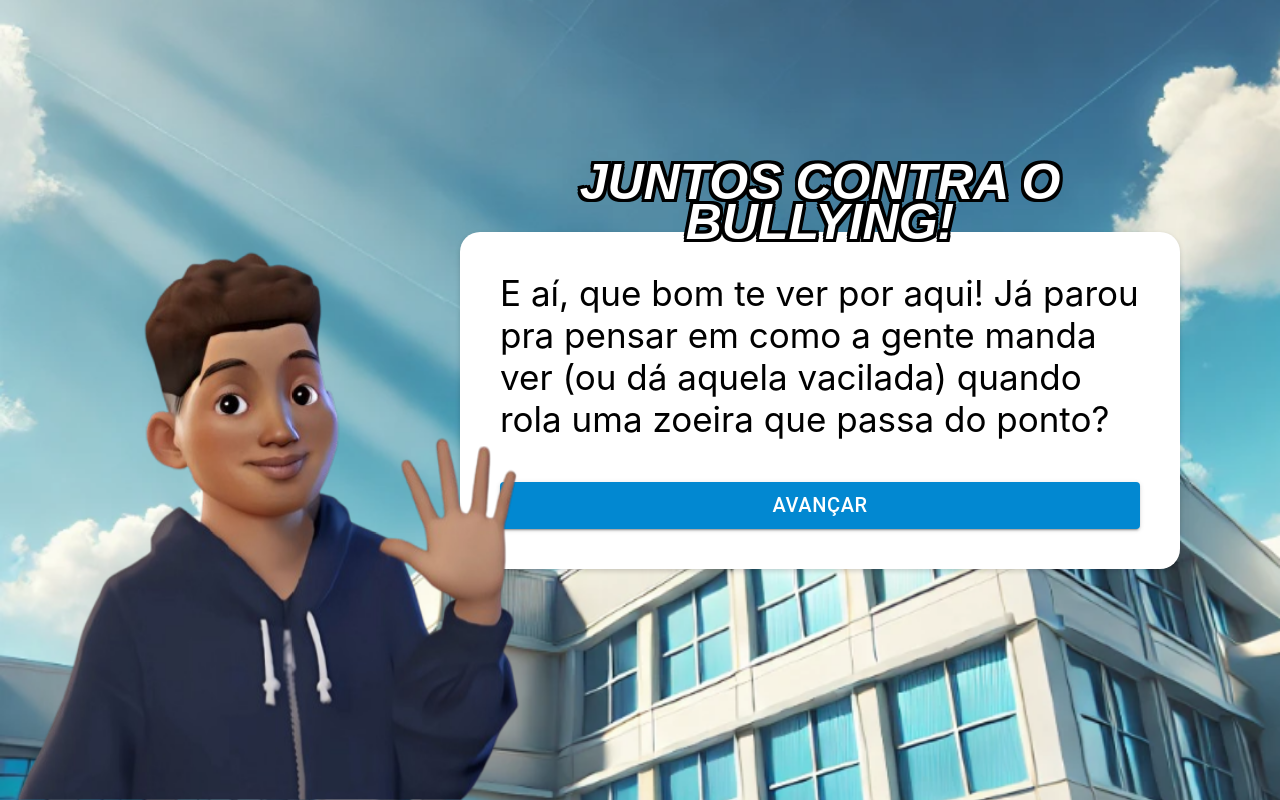
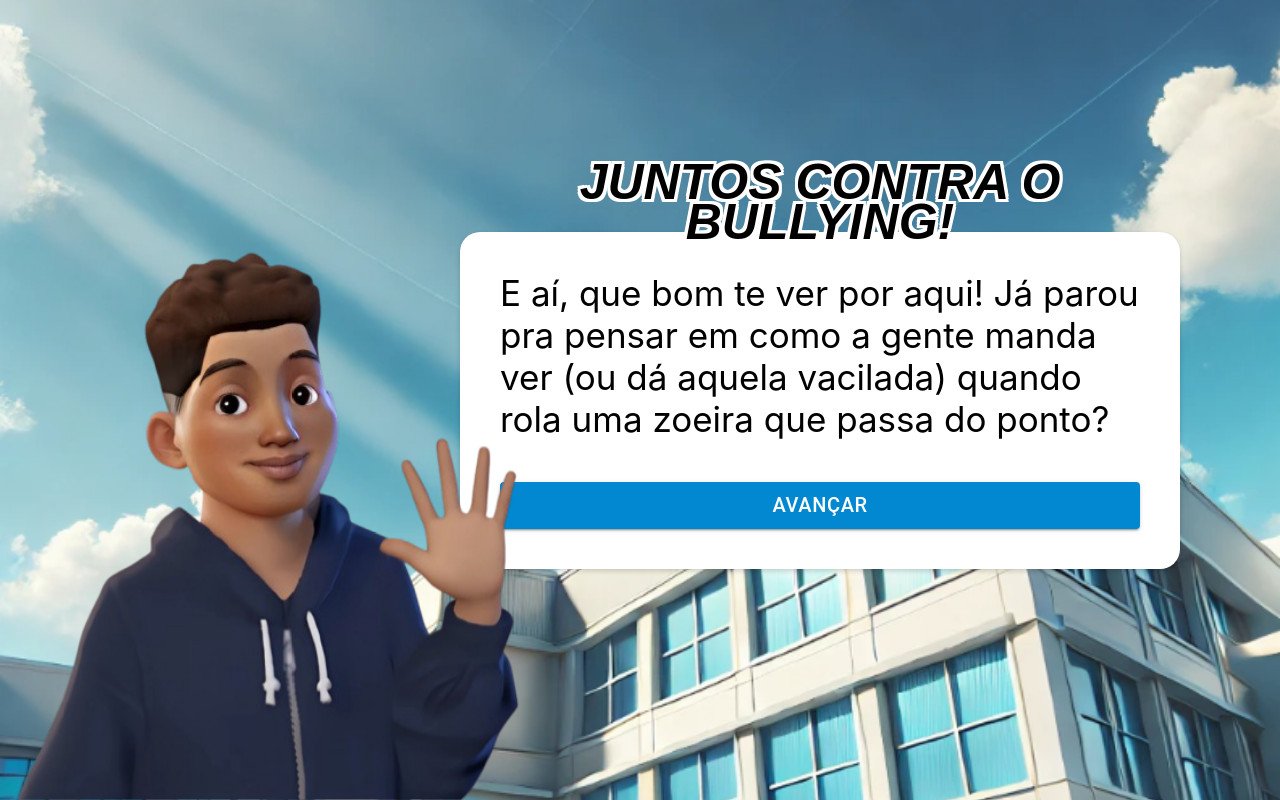
Before and after one commit to brunoleonardi/contraB, a React (Create React App) app: page / in a window 1280 px wide. Built offline with nearby package versions, Linux system fonts and the light colour scheme; a web font is replaced by a local one.

Commit message:
reverse colors on title text

```diff
--- a/src/App.css
+++ b/src/App.css
@@ -17,16 +17,16 @@
   line-height: 40px;
   font-weight: bold;
   font-style: italic;
-  color: white;
+  color: #000;
   text-shadow:
-    -3px -3px 0 #000,
-    3px -3px 0 #000,
-    -3px 3px 0 #000,
-    3px 3px 0 #000,
-    -3px 0px 0 #000,
-    3px 0px 0 #000,
-    0px -3px 0 #000,
-    0px 3px 0 #000;
+    -3px -3px 0 #fff,
+    3px -3px 0 #fff,
+    -3px 3px 0 #fff,
+    3px 3px 0 #fff,
+    -3px 0px 0 #fff,
+    3px 0px 0 #fff,
+    0px -3px 0 #fff,
+    0px 3px 0 #fff;
   text-align: center;
   position: absolute;
   top: -120px;
```
